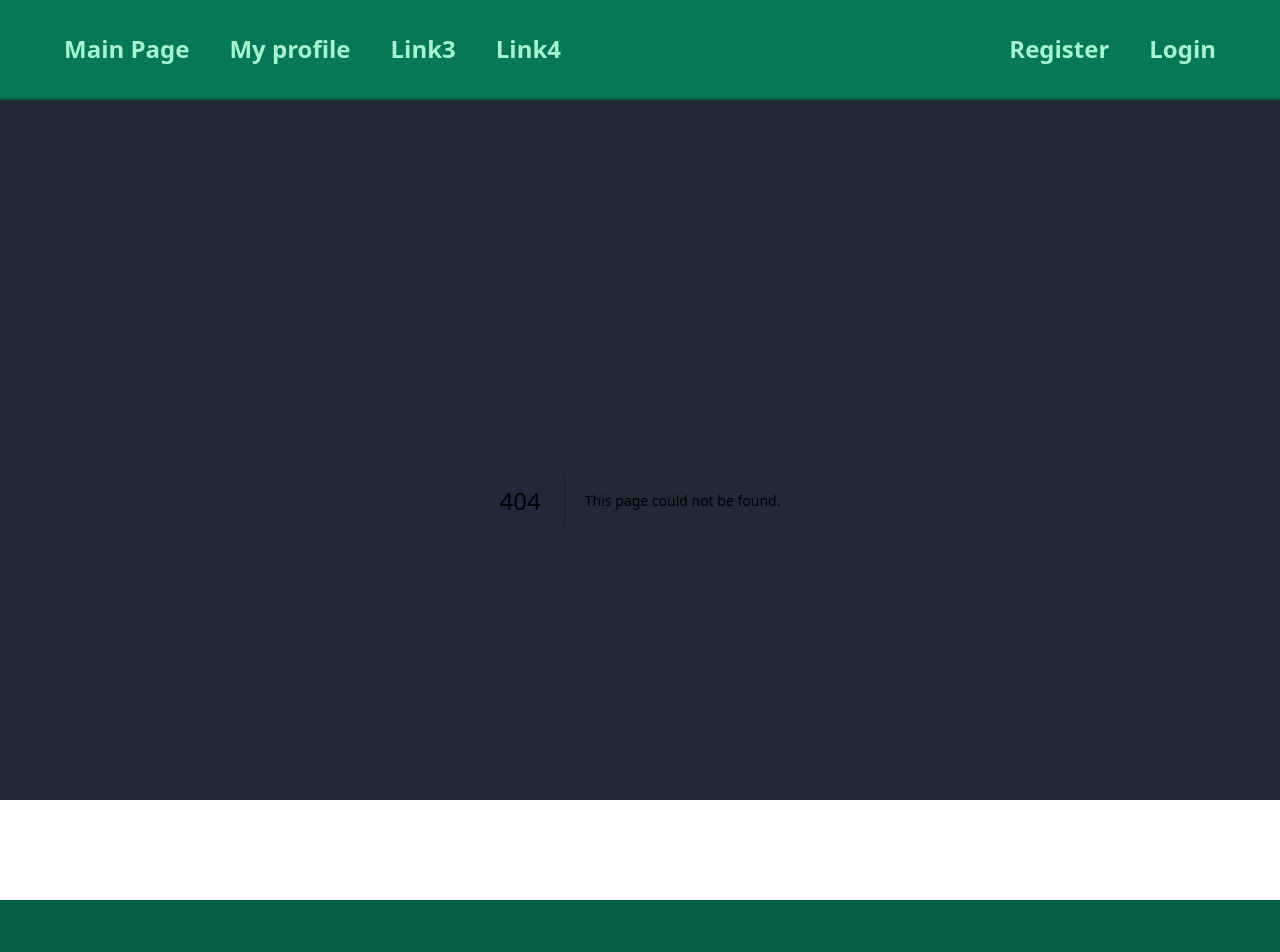
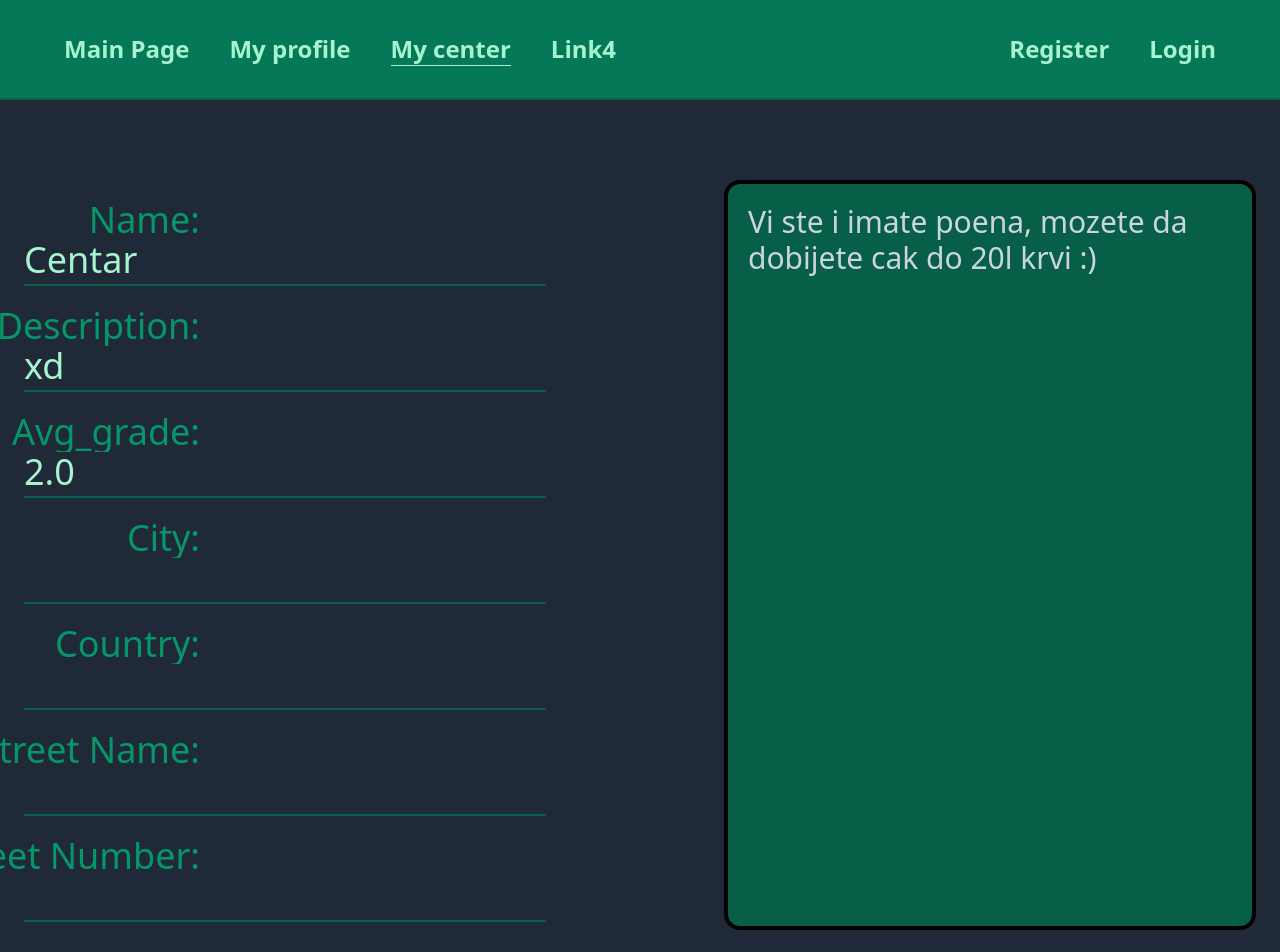
Before and after one commit to ISA-Banka-krvi-Team-39/FE-Banka-krvi, a Next.js app: page /stranica/MyCenter in a window 1280 px wide. Before the commit this address had no page. Shown: the top 952 px of the page. Built offline with nearby package versions, Linux system fonts and the light colour scheme.

Commit message:
Rebase commit

```diff
--- a/package.json
+++ b/package.json
@@ -16,16 +16,10 @@
     "classnames": "^2.3.2",
     "eslint": "8.26.0",
     "eslint-config-next": "13.0.2",
-<<<<<<< HEAD
     "next": "13.0.2",
     "react": "18.2.0",
     "react-dom": "18.2.0",
     "swr": "^1.3.0",
-=======
-    "next": "^13.0.2",
-    "react": "^18.2.0",
-    "react-dom": "^18.2.0",
->>>>>>> 78981f3 (Setup for next)
     "typescript": "4.8.4"
   },
   "devDependencies": {
--- /dev/null
+++ b/src/pages/stranica/MyCenter.tsx
@@ -0,0 +1,95 @@
+import {  useState, useEffect} from 'react'
+import CustomInput from '../../shared-components/Inputs/CustomInput'
+
+const fetcher = (url: string) => fetch(url,{mode: 'no-cors'}).then((res) => res.json());
+
+export default function Home() {
+
+  const [name,setName] = useState('Centar');
+  const [description,setDescription] = useState('xd');
+  const [avg_grade,setAvg_grade] = useState('2.0');
+  const [country,setCountry] = useState('');
+  const [city,setCity] = useState('');
+  const [streetName,setStreetName] = useState('');
+  const [streetNumber,setStreetNumber] = useState('');
+
+
+  function doSomething() {
+  }
+
+  return (
+    <div className=" w-full bg-gray-800 px-6 mt-20 justify-center inline-flex">
+      <div className=" bg-gray-800 justify-center">
+        <CustomInput
+          value = {name}
+          type='text'
+          onChange={(event) => {
+            setName(event.target.value);
+          }}
+          nameToSet='Name'
+        ></CustomInput>
+
+        <CustomInput
+          value = {description}
+          type='text'
+          onChange={(event) => {
+            setDescription(event.target.value);
+          }}
+          nameToSet='Description'
+        ></CustomInput>
+
+        <CustomInput
+          value = {avg_grade}
+          type='number'
+          onChange={(event) => {
+            setAvg_grade(event.target.value);
+          }}
+          nameToSet='Avg_grade'
+        ></CustomInput>
+
+        <CustomInput
+          value = {city}
+          type='text'
+          onChange={(event) => {
+            setCity(event.target.value);
+          }}
+          nameToSet='City'
+        ></CustomInput>
+
+        <CustomInput
+          value = {country}
+          type='text'
+          onChange={(event) => {
+            setCountry(event.target.value);
+          }}
+          nameToSet='Country'
+        ></CustomInput>
+        <CustomInput
+          value = {streetName}
+          type='text'
+          onChange={(event) => {
+            setStreetName(event.target.value);
+          }}
+          nameToSet='Street Name'
+        ></CustomInput>
+        <CustomInput
+          value = {streetNumber}
+          type='number'
+          onChange={(event) => {
+            setStreetNumber(event.target.value);
+          }}
+          nameToSet='Street Number'
+        ></CustomInput>
+
+        <div className='w-full inline-flex justify-center mt-5 mb-28'>
+        <button onClick={doSomething} className="bg-emerald-900 rounded-[32px] px-8 py-4 text-emerald-200 font-medium text-2xl">
+          Confirm changes
+        </button>
+        </div>
+      </div>
+      <div className='h-[750px] w-[600px] rounded-2xl py-5 px-5 border-4 border-black bg-emerald-800 text-slate-300 text-3xl break-words overflow-hidden'>
+        Vi ste  i imate poena, mozete da dobijete cak do 20l krvi :)
+      </div>
+    </div>
+)
+}
--- /dev/null
+++ b/src/shared-components/model/shared/center.ts
@@ -0,0 +1,15 @@
+import { Address } from "./address";
+
+export class Center {
+    address:Address;
+    name:string;
+    description:string;
+    avg_grade:number;
+
+    constructor(address: Address,name:string,description:string,email:string,password:string,school:string,uuid:number,avg_grade:number) {
+      this.address = address;
+      this.name = name;
+      this.description = description;
+      this.avg_grade = avg_grade;
+    }
+  }
--- a/src/shared-components/navbar/Links.ts
+++ b/src/shared-components/navbar/Links.ts
@@ -1,7 +1,7 @@
 const Links = [
     { Href: "/", text: "Main Page" },
     { Href: "/stranica/MyProfile", text: "My profile" },
-    { Href: "/Link3", text: " Link3" },
+    { Href: "/stranica/MyCenter", text: "My center" },
     { Href: "/Link4", text: "Link4" },
   ];
 
```
